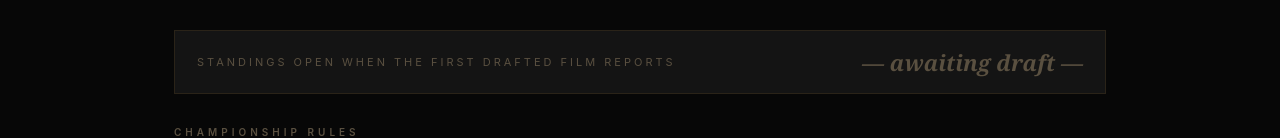
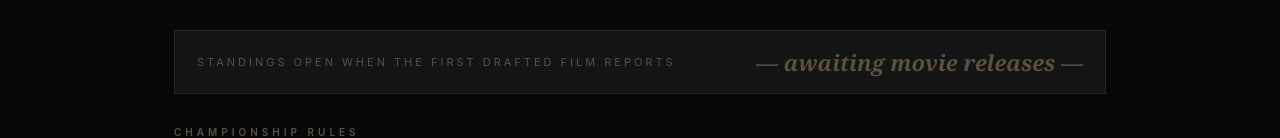
Before and after one commit to gkacc-gif/movie-moguls, a plain HTML site: page championship.html in a window 1280 px wide. Shown: the part 906-1044 px from the top of the page. Drawn offline with Linux system fonts and the light colour scheme.

Commit message:
Update championship.html language edit
Change "awaiting draft" to "awaiting movie releases" to more accurately reflect the reason for blank box office returns.

```diff
--- a/championship.html
+++ b/championship.html
@@ -249,7 +249,7 @@ function render(){
   const a = total(CHAMP[0]), b = total(CHAMP[1]);
   const lead = document.getElementById('lead-bar');
   if(a===0 && b===0){
-    lead.innerHTML = `<span class="lead-text">Standings open when the first drafted film reports</span><span class="lead-amount tied">— awaiting draft —</span>`;
+    lead.innerHTML = `<span class="lead-text">Standings open when the first drafted film reports</span><span class="lead-amount tied">— awaiting movie releases —</span>`;
   } else if(a===b){
     lead.innerHTML = `<span class="lead-text">Dead heat</span><span class="lead-amount tied">${fmt(a)} apiece</span>`;
   } else {
```
